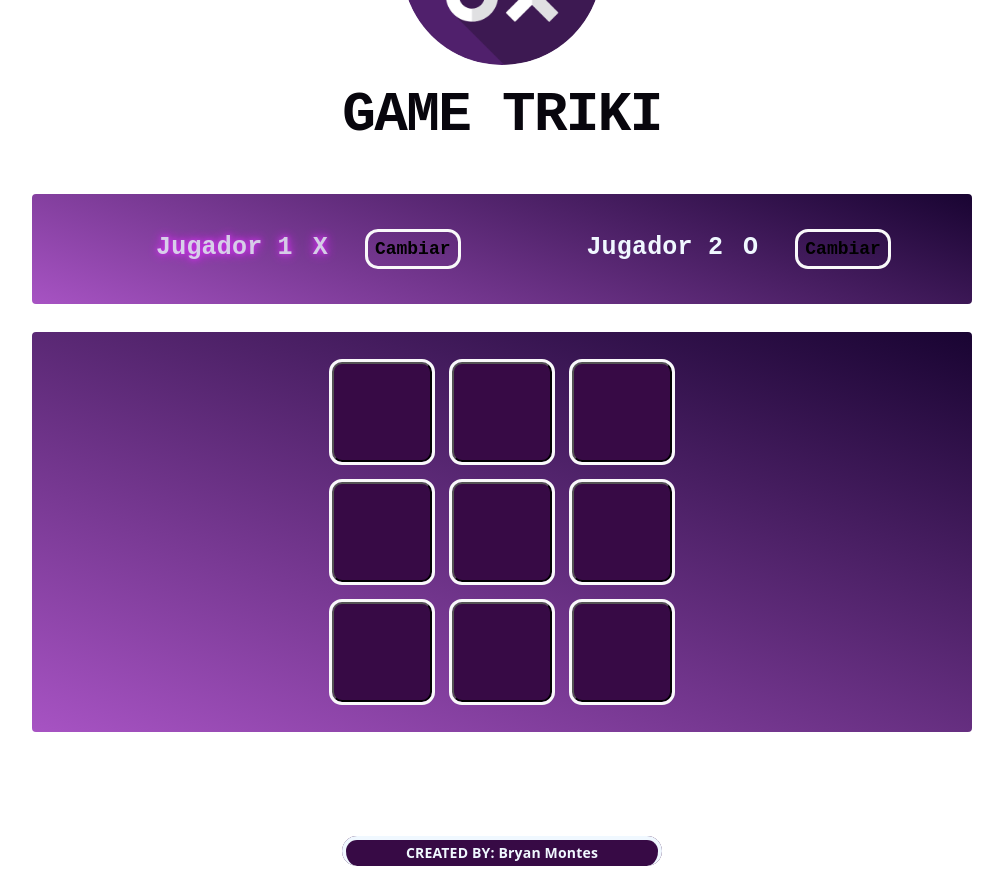
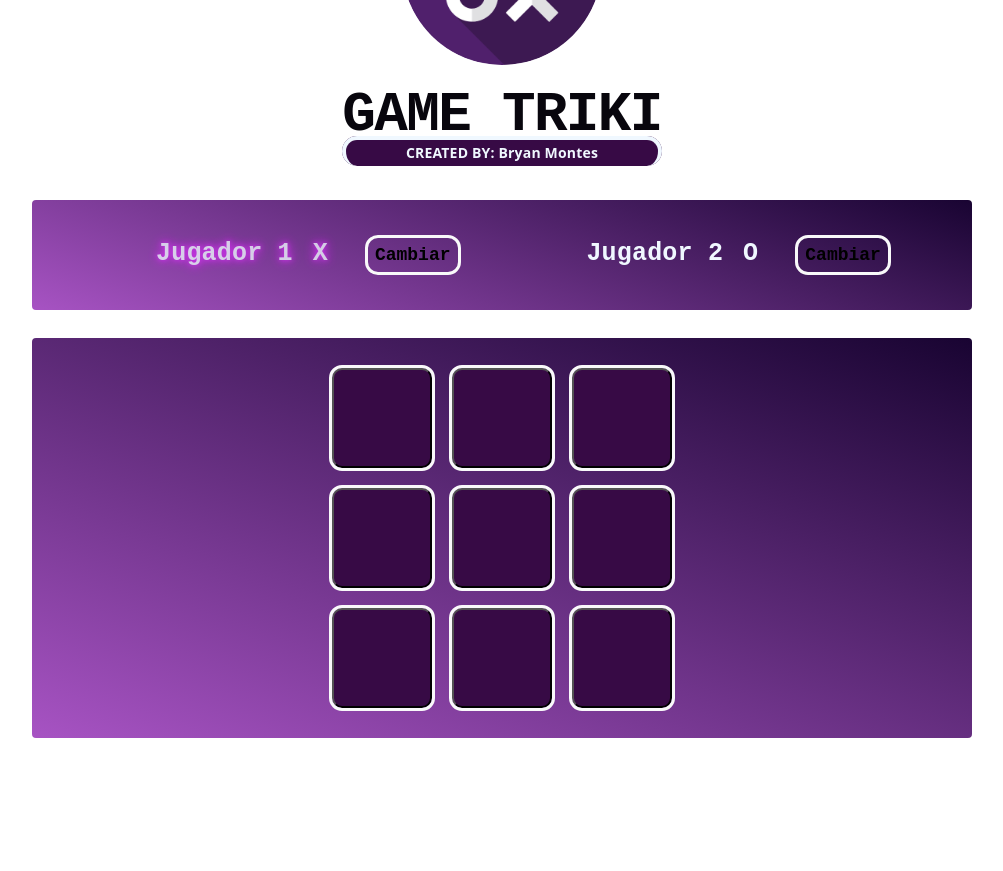
Before and after one commit to BryanMontes98/Game-Triki, a React (Vite) app: page / in a window 1280 px wide. Shown: the part 160-1031 px from the top of the page, without its empty margins (138-1141 px from the left). Built offline with nearby package versions, Linux system fonts and the light colour scheme.

Commit message:
An information board was added, and styles were applied

```diff
--- a/index.html
+++ b/index.html
@@ -12,12 +12,12 @@
     <header>
       <img src="tic-tac-toe-logo.png" alt="logo de triki">
       <h1>GAME TRIKI</h1>
+      <div class="info-of-creator">
+        <p>CREATED BY: Bryan Montes</p>
+      </div>
     </header>
     <div id="root"></div>
     <footer>
-      <div class="presentation-footer">
-        <p>CREATED BY: Bryan Montes</p>
-      </div>
       <img class="esquinero-tres" src="./src/assets/esquina_blanca.png" alt="esquinero blanco">
       <img class="esquinero-cuatro" src="./src/assets/esquina_blanca.png" alt="esquinero blanco">
     </footer>
--- a/src/App.jsx
+++ b/src/App.jsx
@@ -1,14 +1,31 @@
 import "./App.css";
 import Player from "./components/Player/Player.jsx";
 import GameBoard from "./components/GameBoard/GameBoard.jsx";
+import LogTurns from "./components/LogTurns/LogTurns.jsx";
 import { useState } from "react";
 
 function App() {
-
+  const [gameTurns, setGameTurns] = useState([]);
   const [activePlayer, setActivePlayer] = useState("X");
 
-  function handleSelectedSquare() {
-    setActivePlayer( (lastActivePlayer)=> (lastActivePlayer === "X" ? "O" : "X") );
+  function handleSelectedSquare(rowIndex, colIndex) {
+    setActivePlayer((lastActivePlayer) =>
+      lastActivePlayer === "X" ? "O" : "X",
+    );
+    setGameTurns((prevGameTurns) => {
+      let actualSymbol = "X";
+      if (gameTurns.length > 0 && gameTurns[0].symbol === "X")
+        actualSymbol = "O";
+      const actualGameTurn = [
+        {
+          square: { rowIndex: rowIndex, colIndex: colIndex },
+          symbol: actualSymbol,
+        },
+        ...prevGameTurns,
+      ];
+
+      return actualGameTurn;
+    });
   }
 
   return (
@@ -16,12 +33,24 @@ function App() {
       <main>
         <div className="players-container">
           <ol className="players">
-            <Player initialPlayerName="Jugador 1" playerSymbol="X" isActive={activePlayer == "X"}/>
-            <Player initialPlayerName="Jugador 2" playerSymbol="O" isActive={activePlayer == "O"}/>
+            <Player
+              initialPlayerName="Jugador 1"
+              playerSymbol="X"
+              isActive={activePlayer == "X"}
+            />
+            <Player
+              initialPlayerName="Jugador 2"
+              playerSymbol="O"
+              isActive={activePlayer == "O"}
+            />
           </ol>
         </div>
       </main>
-      <GameBoard onSelectedSquare={ ()=> handleSelectedSquare() } activePlayerSymbol={activePlayer}/>
+      <GameBoard
+        onSelectedSquare={handleSelectedSquare}
+        gameTurns={gameTurns}
+      />
+      <LogTurns gameTurns={gameTurns} />
     </>
   );
 }
--- a/src/components/GameBoard/GameBoard.css
+++ b/src/components/GameBoard/GameBoard.css
@@ -1,7 +1,7 @@
 
 .game-board-container {
     width: 80%;
-    margin: 10px auto 100px;
+    margin: 10px auto 70px;
     border: 4px solid #ffff;
     border-radius: 8px;
     padding: 20px;
--- a/src/components/GameBoard/GameBoard.jsx
+++ b/src/components/GameBoard/GameBoard.jsx
@@ -6,18 +6,13 @@ const initialGameBoard = [];
 
 for ( let index = 0; index <= 2; index++ ) initialGameBoard.push( Array(3).fill(null) );
 
-export default function GameBoard({ onSelectedSquare, activePlayerSymbol }) {
+export default function GameBoard({ onSelectedSquare, gameTurns }) {
 
-    const [gameBoard, setGameBoard] = useState(initialGameBoard);
-
-    function handleClickSquare(rowIndex, colIndex) {
-          setGameBoard( (prevGameBoard)=> {
-            const newGameBoard = prevGameBoard.map( (row)=> [...row] )
-            newGameBoard[rowIndex][colIndex] = activePlayerSymbol;
-            return newGameBoard;
-          })
-
-          onSelectedSquare();
+    const gameBoard = initialGameBoard;
+    for (const turn of gameTurns) {
+      const {square, symbol = turn} = turn;
+      const {rowIndex, colIndex} = square;
+      gameBoard[rowIndex][colIndex] = symbol;
     }
 
   return (
@@ -28,7 +23,7 @@ export default function GameBoard({ onSelectedSquare, activePlayerSymbol }) {
             <ol className="game-board-col">
               {row.map((col, colIndex) => (
                 <li key={colIndex}>
-                  <button onClick={ ()=> { if(gameBoard[rowIndex][colIndex] === null) handleClickSquare(rowIndex, colIndex) } }>{ col }</button>
+                  <button onClick={ ()=> { if(gameBoard[rowIndex][colIndex] === null) onSelectedSquare(rowIndex, colIndex) } }>{ col }</button>
                 </li>
               ))}
             </ol>
--- /dev/null
+++ b/src/components/LogTurns/LogTurns.css
@@ -0,0 +1,51 @@
+.log-turns {
+  max-width: 50rem;
+  color: #ffff;
+  list-style: none;
+  margin: auto;
+  padding: 0;
+  font-size: 1.5rem;
+}
+
+.log-turns li {
+  border-radius: 0.7rem;
+  animation: slide-in-from-left 1s cubic-bezier(0.075, 0.82, 0.165, 1) forwards;
+  margin: 0 0 2rem 0;
+  padding: 1rem 1.5rem;
+  border: 1px solid #ffff;
+  background: linear-gradient(20deg, #a753c3, #190432);
+  font-family: 'Courier New', Courier, monospace;
+  font-size: 20px;
+  box-shadow:
+    0 0 8px #ffffff,
+    0 0 28px #e02eff,
+    0 0 16px #ffffff;
+  position: relative;
+}
+
+.log-turns p {
+    text-align: start;
+    font-weight: bold;
+    margin-bottom: 5px;
+}
+
+@keyframes slide-in-from-left {
+  0% {
+    transform: translateX(-100%);
+    opacity: 0;
+  }
+  100% {
+    transform: translateX(0);
+    opacity: 1;
+  }
+}
+
+.log-turns-title {
+    color: #ffff;
+    font-family: 'Courier New', Courier, monospace;
+    border-bottom: 3px solid #ffff;
+    border-radius: 20px;
+    padding: 5px 10px;
+    max-width: 300px;
+    margin: 0 auto 20px;
+}
--- /dev/null
+++ b/src/components/LogTurns/LogTurns.jsx
@@ -0,0 +1,22 @@
+
+import './LogTurns.css';
+
+export default function LogTurns({ gameTurns }) {
+
+    return (
+        <>
+            <h3 className='log-turns-title'>Información de la tabla</h3>
+            <ol className="log-turns">
+                { gameTurns.map( (turn, index)=> {
+                    return (
+                        <li key={index}>
+                            <p>Turno: {(gameTurns.length - index)} </p>
+                            <span>El jugador 1 ha colocado el simbolo '{turn.symbol}' en la posición [{turn.square.rowIndex}][{turn.square.colIndex}]  </span>
+                        </li>
+                    )
+                })}
+            </ol>
+        </>
+    );
+
+}
--- a/src/index.css
+++ b/src/index.css
@@ -33,7 +33,7 @@
   :root {
     --text: #9ca3af;
     --text-h: #f3f4f6;
-    background: linear-gradient(160deg, #93295a, #93295a, #5e3099, #5f2aa5, #3567a4, #3567a4);
+    background: linear-gradient(160deg, #93295a, #93295a, #5e3099, #5f2aa5, #3567a4, #3567a4, #5f2aa5, #93295a);
     --code-bg: #1f2028;
     --accent: #c084fc;
     --accent-bg: rgba(192, 132, 252, 0.15);
@@ -168,17 +168,18 @@ header img {
 header h1 {
   font-family: 'Courier New', Courier, monospace;
   font-weight: 600;
+  margin-bottom: 8px;
 }
 
 
-.presentation-footer{
+.info-of-creator{
   background-color: #370a45;
   border-radius: 50px;
   width: 25%;
   margin: 0 auto;
 }
 
-.presentation-footer p {
+.info-of-creator p {
   display: flex;
   justify-content: center;
   font-weight: bold;
```
